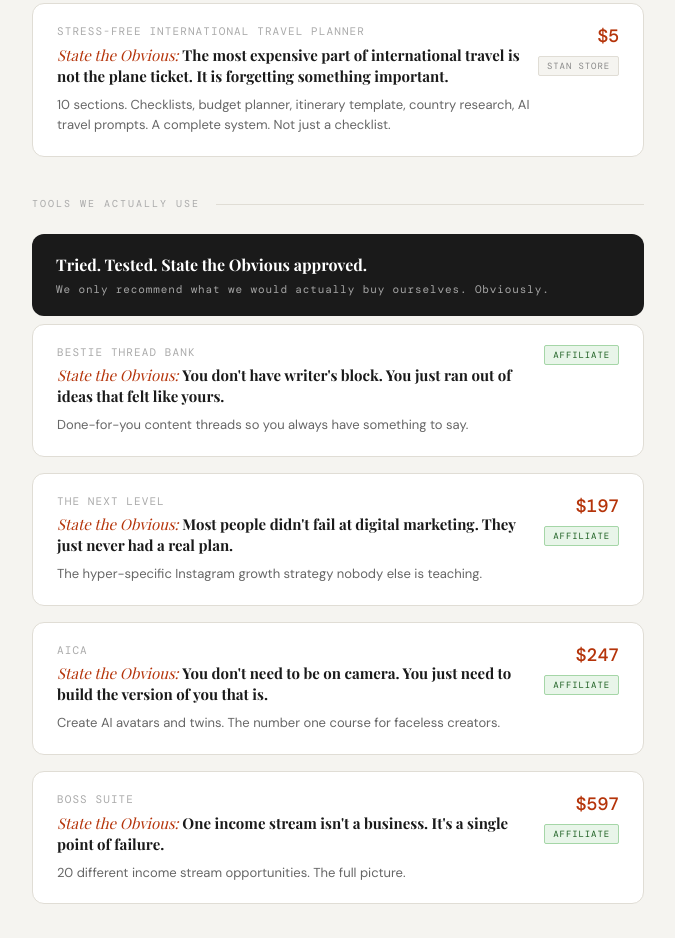
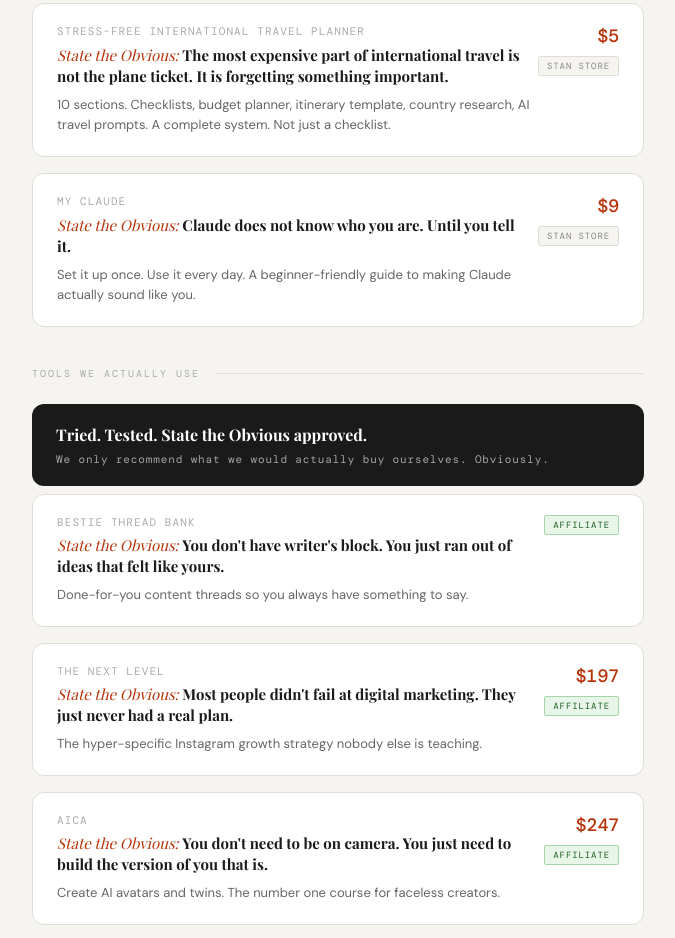
Before and after one commit to statetheobvious-ux/statetheobvious, a plain HTML site: page index.html in a window 1280 px wide. Shown: the part 1400-2338 px from the top of the page, without its empty margins (302-977 px from the left). Drawn offline with nearby package versions, Linux system fonts and the light colour scheme.

Commit message:
Add files via upload

```diff
--- a/index.html
+++ b/index.html
@@ -431,6 +431,18 @@
         </div>
       </a>
 
+      <a class="sto-product-card" href="https://stan.store/azkim0625_816" target="_blank">
+        <div>
+          <div class="sto-product-name">MY CLAUDE</div>
+          <div class="sto-product-truth"><span class="truth-prefix">State the Obvious: </span>Claude does not know who you are. Until you tell it.</div>
+          <div class="sto-product-desc">Set it up once. Use it every day. A beginner-friendly guide to making Claude actually sound like you.</div>
+        </div>
+        <div class="sto-product-right">
+          <div class="sto-price">$9</div>
+          <div class="sto-platform-badge badge-stan">STAN STORE</div>
+        </div>
+      </a>
+
     </div>
   </div>
 
```
